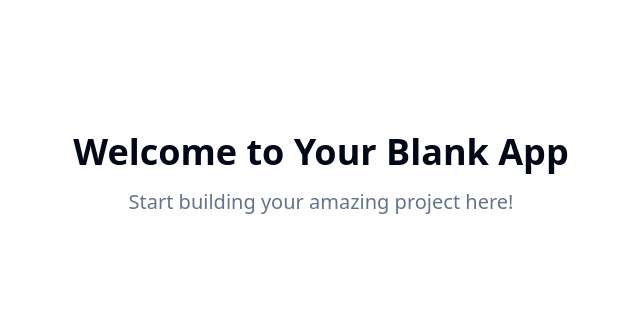
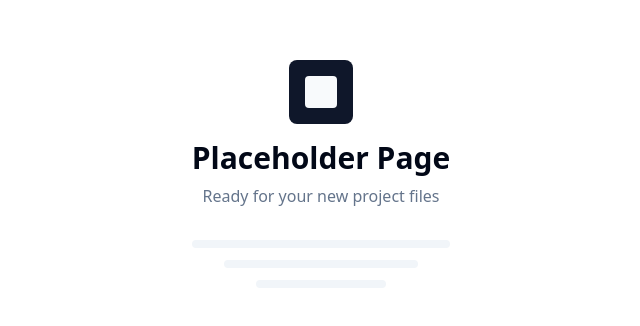
Before and after one commit to berwb2/swap-out-space, a React (Vite) app: page / in a window 1280 px wide. Shown: the part 226-552 px from the top of the page, without its empty margins (319-959 px from the left). Built offline with nearby package versions, Linux system fonts and the light colour scheme.

Commit message:
Create placeholder page
Create a simple placeholder page to be deleted later for new project files.

```diff
--- a/src/pages/Index.tsx
+++ b/src/pages/Index.tsx
@@ -1,11 +1,24 @@
-// Update this page (the content is just a fallback if you fail to update the page)
-
 const Index = () => {
   return (
     <div className="min-h-screen flex items-center justify-center bg-background">
-      <div className="text-center">
-        <h1 className="text-4xl font-bold mb-4">Welcome to Your Blank App</h1>
-        <p className="text-xl text-muted-foreground">Start building your amazing project here!</p>
+      <div className="text-center max-w-md mx-auto p-8">
+        <div className="mb-8">
+          <div className="w-16 h-16 bg-primary rounded-lg mx-auto mb-4 flex items-center justify-center">
+            <div className="w-8 h-8 bg-primary-foreground rounded-sm"></div>
+          </div>
+          <h1 className="text-3xl font-bold text-foreground mb-2">
+            Placeholder Page
+          </h1>
+          <p className="text-muted-foreground">
+            Ready for your new project files
+          </p>
+        </div>
+
+        <div className="space-y-3">
+          <div className="h-2 bg-muted rounded w-full"></div>
+          <div className="h-2 bg-muted rounded w-3/4 mx-auto"></div>
+          <div className="h-2 bg-muted rounded w-1/2 mx-auto"></div>
+        </div>
       </div>
     </div>
   );
```
